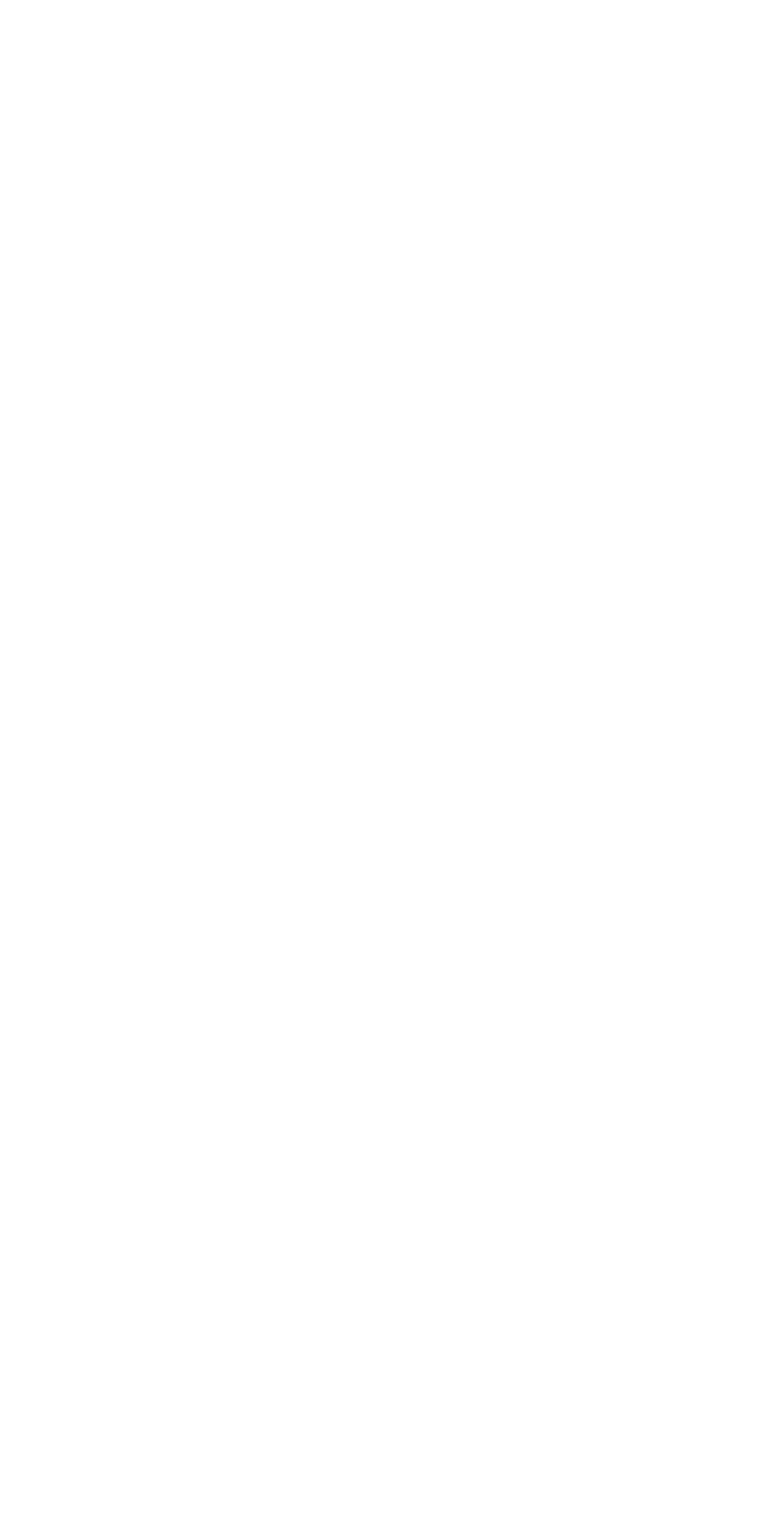
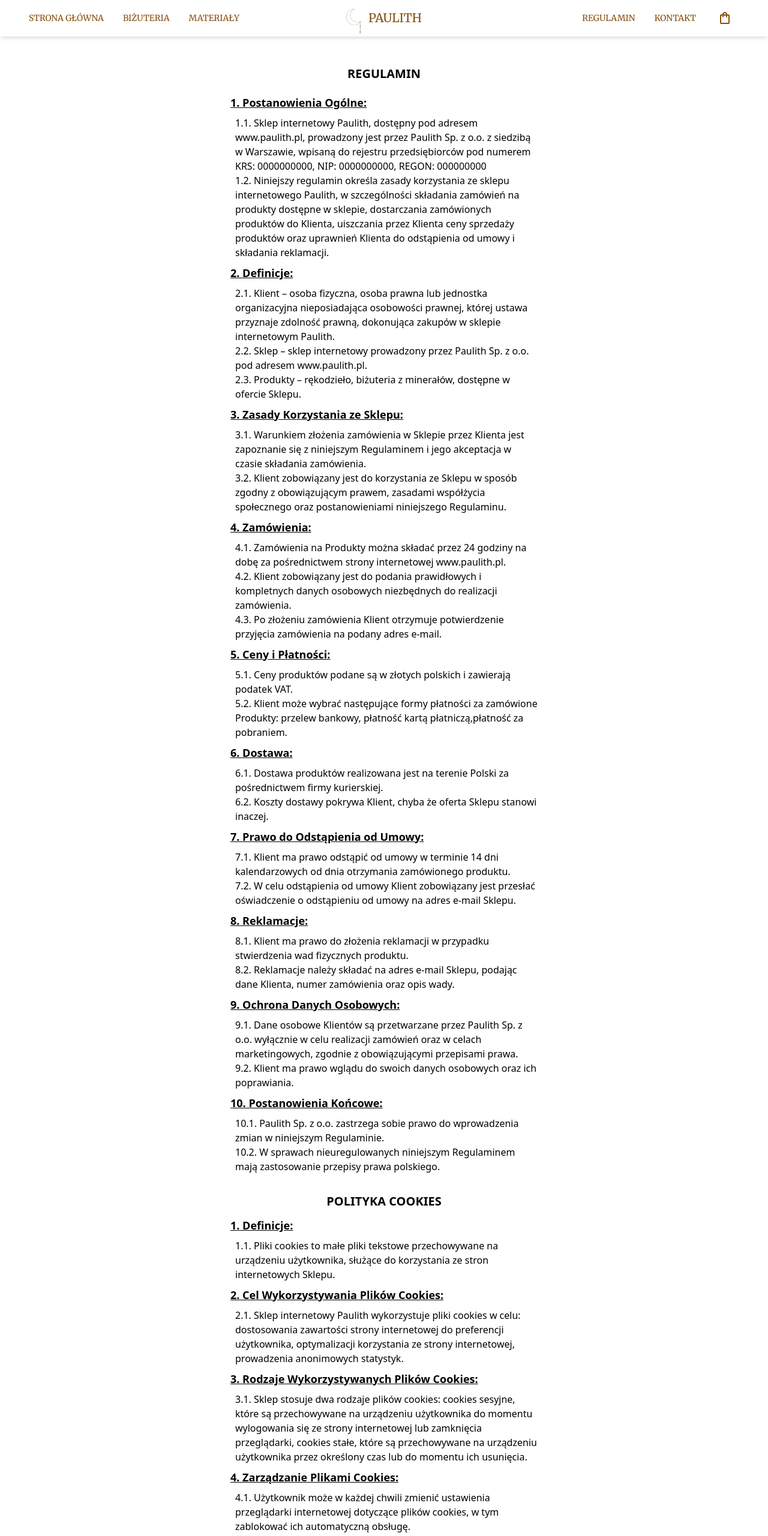
Before and after one commit to GxbrielZ/PaulithStore, a React (Vite) app: page /regulations in a window 1280 px wide. Before the commit this address had no page. Shown: the top 2561 px of the page at 60% size. Before the commit the page ends 800 px from the top, so only its background shows below. Built offline with nearby package versions, Linux system fonts and the light colour scheme.

Commit message:
Add component with regulations and update router

```diff
--- a/src/App.jsx
+++ b/src/App.jsx
@@ -2,6 +2,7 @@
 import { BrowserRouter as Router, Route, Routes } from 'react-router-dom';
 import Home from './components/Home/Home';
 import Materials from './components/Materials/Materials';
+import Regulations from './components/Regulations/Regulations';
 import { CartProvider } from './components/Navbar/CartContext';
 
 const App = () => {
@@ -11,6 +12,7 @@
         <Routes>
           <Route path="/" element={<Home />} />
           <Route path='/materials' element={<Materials />} />
+          <Route path='/regulations' element={<Regulations />} />
         </Routes>
       </Router>
     </CartProvider>
--- /dev/null
+++ b/src/components/Regulations/Regulations.jsx
@@ -0,0 +1,19 @@
+import React from 'react';
+import Navbar from '../Navbar/Navbar';
+import RegulationsSection from '../Regulations/RegulationsSection';
+import Footer from '../Footer/Footer';
+import { useCart } from '../Navbar/CartContext';
+
+const Regulations = () => {
+    const { cartItems } = useCart();
+
+    return (
+        <>
+            <Navbar cartItems={cartItems} />
+            <RegulationsSection />
+            <Footer />
+        </>
+    )
+};
+
+export default Regulations;
--- /dev/null
+++ b/src/components/Regulations/RegulationsSection.jsx
@@ -0,0 +1,117 @@
+import React from 'react';
+
+const RegulationsSection = () => {
+  return (
+    <div className='my-12 w-[40%] mx-auto'>
+        <h1 className='text-center font-semibold text-xl uppercase mb-5'>
+            Regulamin
+        </h1>
+        <h2 className='font-semibold text-lg underline'>
+            1. Postanowienia Ogólne:
+        </h2>
+        <p className='my-2 ml-2'>
+            1.1. Sklep internetowy Paulith, dostępny pod adresem www.paulith.pl, prowadzony jest przez Paulith Sp. z o.o. z siedzibą w Warszawie, wpisaną do rejestru przedsiębiorców pod numerem KRS: 0000000000, NIP: 0000000000, REGON: 000000000<br/>
+            1.2. Niniejszy regulamin określa zasady korzystania ze sklepu internetowego Paulith, w szczególności składania zamówień na produkty dostępne w sklepie, dostarczania zamówionych produktów do Klienta, uiszczania przez Klienta ceny sprzedaży produktów oraz uprawnień Klienta do odstąpienia od umowy i składania reklamacji.
+        </p>
+        <h2 className='font-semibold text-lg underline'>
+            2. Definicje:
+        </h2>
+        <p className='my-2 ml-2'>
+            2.1. Klient – osoba fizyczna, osoba prawna lub jednostka organizacyjna nieposiadająca osobowości prawnej, której ustawa przyznaje zdolność prawną, dokonująca zakupów w sklepie internetowym Paulith.<br/>
+            2.2. Sklep – sklep internetowy prowadzony przez Paulith Sp. z o.o. pod adresem www.paulith.pl.<br/>
+            2.3. Produkty – rękodzieło, biżuteria z minerałów, dostępne w ofercie Sklepu.
+        </p>
+        <h2 className='font-semibold text-lg underline'>
+            3. Zasady Korzystania ze Sklepu:
+        </h2>
+        <p className='my-2 ml-2'>
+            3.1. Warunkiem złożenia zamówienia w Sklepie przez Klienta jest zapoznanie się z niniejszym Regulaminem i jego akceptacja w czasie składania zamówienia.<br/>
+            3.2. Klient zobowiązany jest do korzystania ze Sklepu w sposób zgodny z obowiązującym prawem, zasadami współżycia społecznego oraz postanowieniami niniejszego Regulaminu.
+        </p>
+        <h2 className='font-semibold text-lg underline'>
+            4. Zamówienia:
+        </h2>
+        <p className='my-2 ml-2'>
+            4.1. Zamówienia na Produkty można składać przez 24 godziny na dobę za pośrednictwem strony internetowej www.paulith.pl.<br/>
+            4.2. Klient zobowiązany jest do podania prawidłowych i kompletnych danych osobowych niezbędnych do realizacji zamówienia.<br/>
+            4.3. Po złożeniu zamówienia Klient otrzymuje potwierdzenie przyjęcia zamówienia na podany adres e-mail.
+        </p>
+        <h2 className='font-semibold text-lg underline'>
+            5. Ceny i Płatności:
+        </h2>
+        <p className='my-2 ml-2'>
+            5.1. Ceny produktów podane są w złotych polskich i zawierają podatek VAT.<br/>
+            5.2. Klient może wybrać następujące formy płatności za zamówione Produkty: przelew bankowy, płatność kartą płatniczą,płatność za pobraniem.
+        </p>
+        <h2 className='font-semibold text-lg underline'>6. Dostawa:</h2>
+        <p className='my-2 ml-2'>
+            6.1. Dostawa produktów realizowana jest na terenie Polski za pośrednictwem firmy kurierskiej.<br/>
+            6.2. Koszty dostawy pokrywa Klient, chyba że oferta Sklepu stanowi inaczej.
+        </p>
+        <h2 className='font-semibold text-lg underline'>
+            7. Prawo do Odstąpienia od Umowy:
+        </h2>
+        <p className='my-2 ml-2'>
+            7.1. Klient ma prawo odstąpić od umowy w terminie 14 dni kalendarzowych od dnia otrzymania zamówionego produktu.<br/>
+            7.2. W celu odstąpienia od umowy Klient zobowiązany jest przesłać oświadczenie o odstąpieniu od umowy na adres e-mail Sklepu.
+        </p>
+        <h2 className='font-semibold text-lg underline'>
+            8. Reklamacje:
+        </h2>
+        <p className='my-2 ml-2'>
+            8.1. Klient ma prawo do złożenia reklamacji w przypadku stwierdzenia wad fizycznych produktu.<br/>
+            8.2. Reklamacje należy składać na adres e-mail Sklepu, podając dane Klienta, numer zamówienia oraz opis wady.
+        </p>
+        <h2 className='font-semibold text-lg underline'>
+            9. Ochrona Danych Osobowych:
+        </h2>
+        <p className='my-2 ml-2'>
+            9.1. Dane osobowe Klientów są przetwarzane przez Paulith Sp. z o.o. wyłącznie w celu realizacji zamówień oraz w celach marketingowych, zgodnie z obowiązującymi przepisami prawa.<br/>
+            9.2. Klient ma prawo wglądu do swoich danych osobowych oraz ich poprawiania.
+        </p>
+        <h2 className='font-semibold text-lg underline'>
+            10. Postanowienia Końcowe:
+        </h2>
+        <p className='mt-2 mb-8 ml-2'>
+            10.1. Paulith Sp. z o.o. zastrzega sobie prawo do wprowadzenia zmian w niniejszym Regulaminie.<br/>
+            10.2. W sprawach nieuregulowanych niniejszym Regulaminem mają zastosowanie przepisy prawa polskiego.
+        </p>
+
+        <h1 className='text-center font-semibold text-xl uppercase mb-3'>
+            Polityka Cookies
+        </h1>
+        <h2 className='font-semibold text-lg underline'>1. Definicje:</h2>
+        <p className='my-2 ml-2'>
+            1.1. Pliki cookies to małe pliki tekstowe przechowywane na urządzeniu użytkownika, służące do korzystania ze stron internetowych Sklepu.
+        </p>
+        <h2 className='font-semibold text-lg underline'>
+            2. Cel Wykorzystywania Plików Cookies:
+        </h2>
+        <p className='my-2 ml-2'>
+            2.1. Sklep internetowy Paulith wykorzystuje pliki cookies w celu: dostosowania zawartości strony internetowej do preferencji użytkownika, optymalizacji korzystania ze strony internetowej, prowadzenia anonimowych statystyk.
+        </p>
+        <h2 className='font-semibold text-lg underline'>
+            3. Rodzaje Wykorzystywanych Plików Cookies:
+        </h2>
+        <p className='my-2 ml-2'>
+            3.1. Sklep stosuje dwa rodzaje plików cookies: cookies sesyjne, które są przechowywane na urządzeniu użytkownika do momentu wylogowania się ze strony internetowej lub zamknięcia przeglądarki, cookies stałe, które są przechowywane na urządzeniu użytkownika przez określony czas lub do momentu ich usunięcia.
+        </p>
+        <h2 className='font-semibold text-lg underline'>
+            4. Zarządzanie Plikami Cookies:
+        </h2>
+        <p className='my-2 ml-2'>
+            4.1. Użytkownik może w każdej chwili zmienić ustawienia przeglądarki internetowej dotyczące plików cookies, w tym zablokować ich automatyczną obsługę.<br/>
+            4.2. Ograniczenie stosowania plików cookies może wpłynąć na funkcjonalność Sklepu.
+        </p>
+        <h2 className='font-semibold text-lg underline'>
+            5. Postanowienia Końcowe:
+        </h2>
+        <p className='my-2 ml-2'>
+            5.1. Sklep internetowy Paulith zastrzega sobie prawo do wprowadzania zmian w Polityce Cookies.<br/>
+            5.2. Wszelkie zmiany w Polityce Cookies będą publikowane na stronie internetowej Sklepu.
+        </p>
+    </div>
+  )
+};
+
+export default RegulationsSection;
--- a/src/data/MenuLinks.js
+++ b/src/data/MenuLinks.js
@@ -17,7 +17,7 @@
     {
         id: 4,
         name: "Regulamin",
-        link: "/#terms"
+        link: "/regulations"
     },
     {
         id: 5,
```
